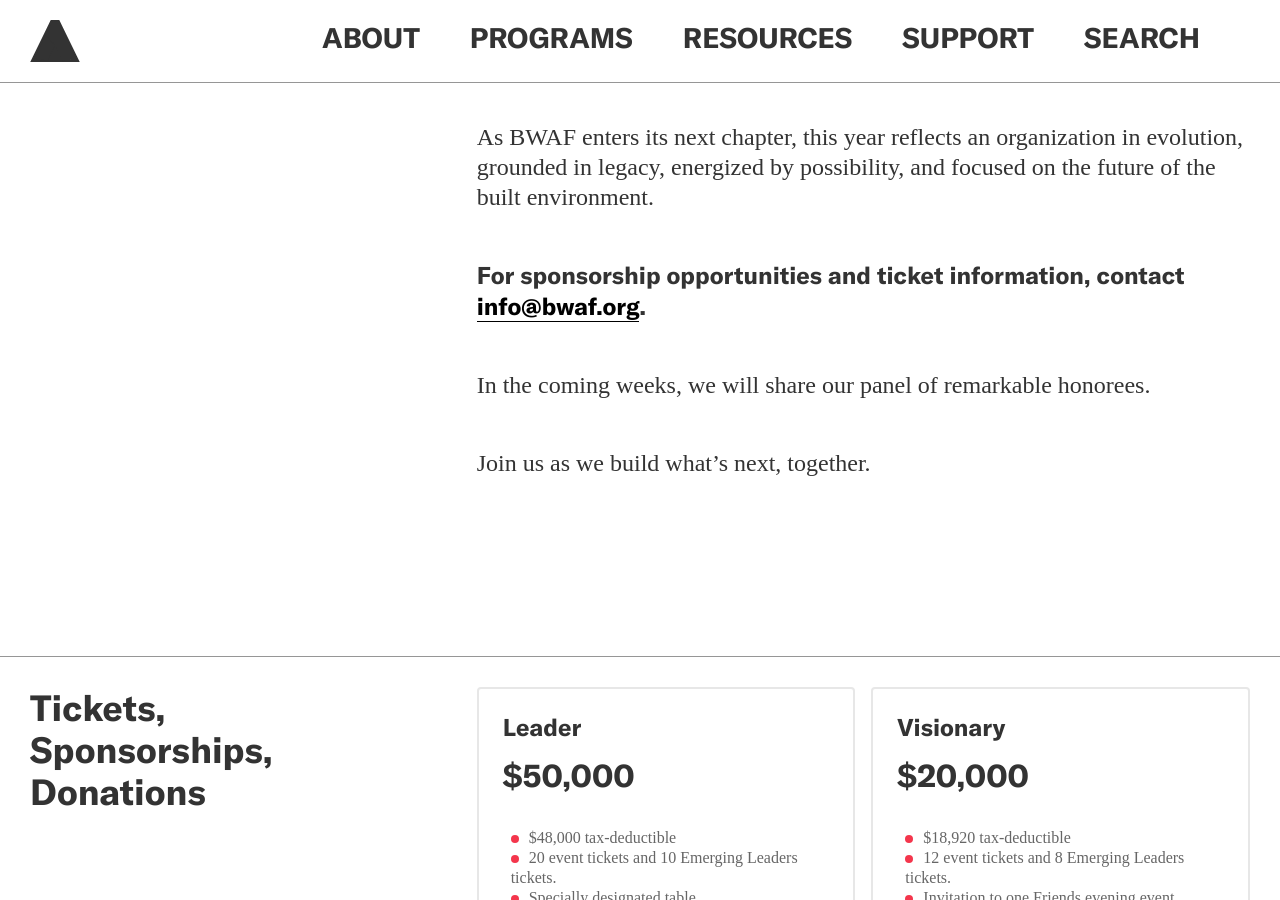
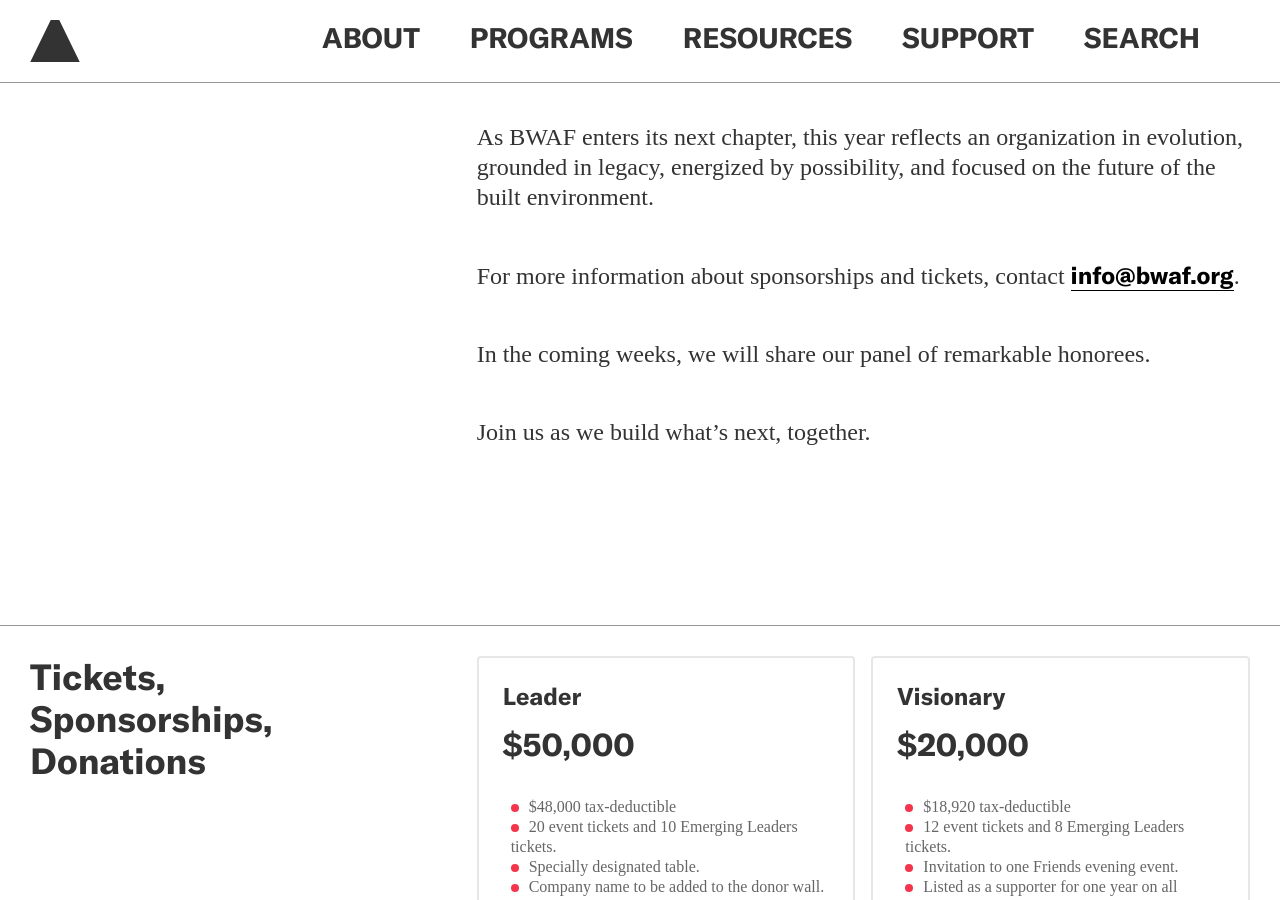
Before and after one commit to jengalas/bwaf-bbw, a Jekyll site: the page built from _programs/leadership-awards-gala.md, in a window 1280 px wide and 900 px high, scrolled down 769 px. Built offline with Jekyll 4.4.1, drawn with Linux system fonts in a browser that asks for light colours; nearby versions of some CDN libraries; some web fonts are replaced.

Commit message:
Updated 1 file via CloudCannon.

```diff
--- a/_programs/leadership-awards-gala.md
+++ b/_programs/leadership-awards-gala.md
@@ -40,8 +40,8 @@
       the future of the built environment.
 
 
-      **For sponsorship opportunities and ticket information, contact**
-      [**info@bwaf.org**](mailto:info@bwaf.org?subject=&amp;body=)**.**
+      For more information about sponsorships and tickets, contact
+      [info@bwaf.org](mailto:info@bwaf.org?subject=&amp;body=).
 
 
       In the coming weeks, we will share our panel of remarkable honorees.
```
